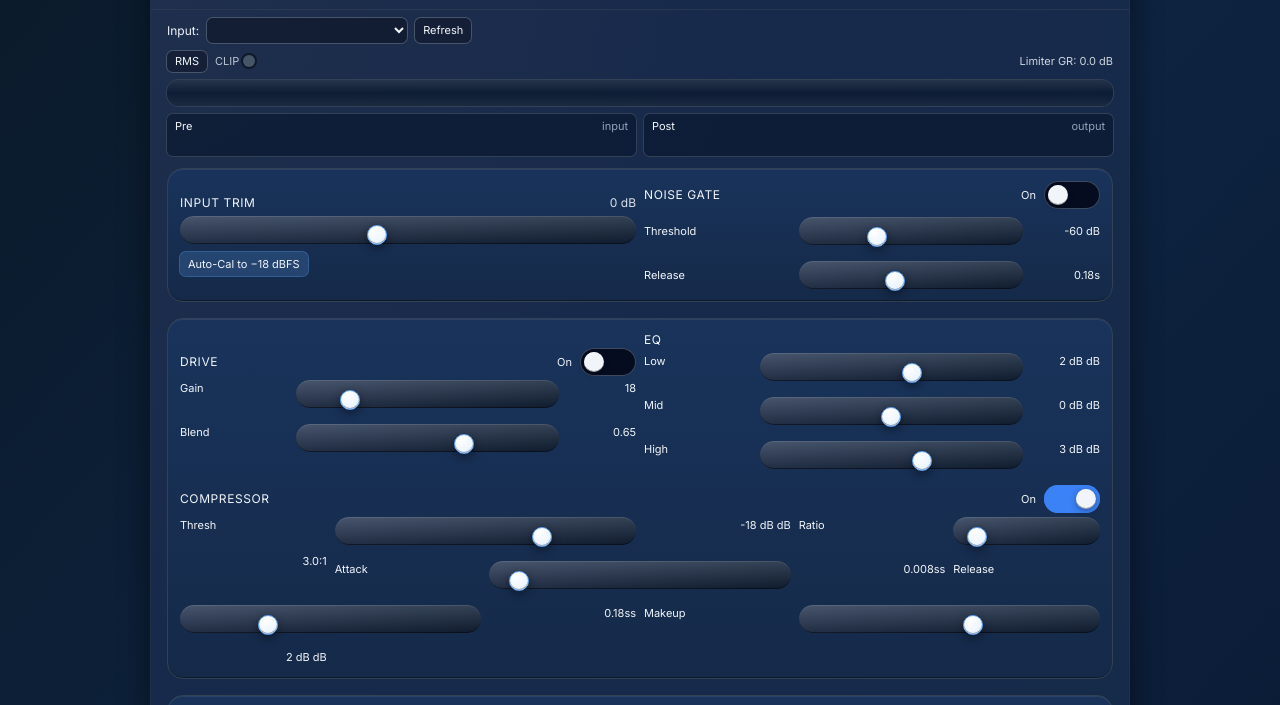
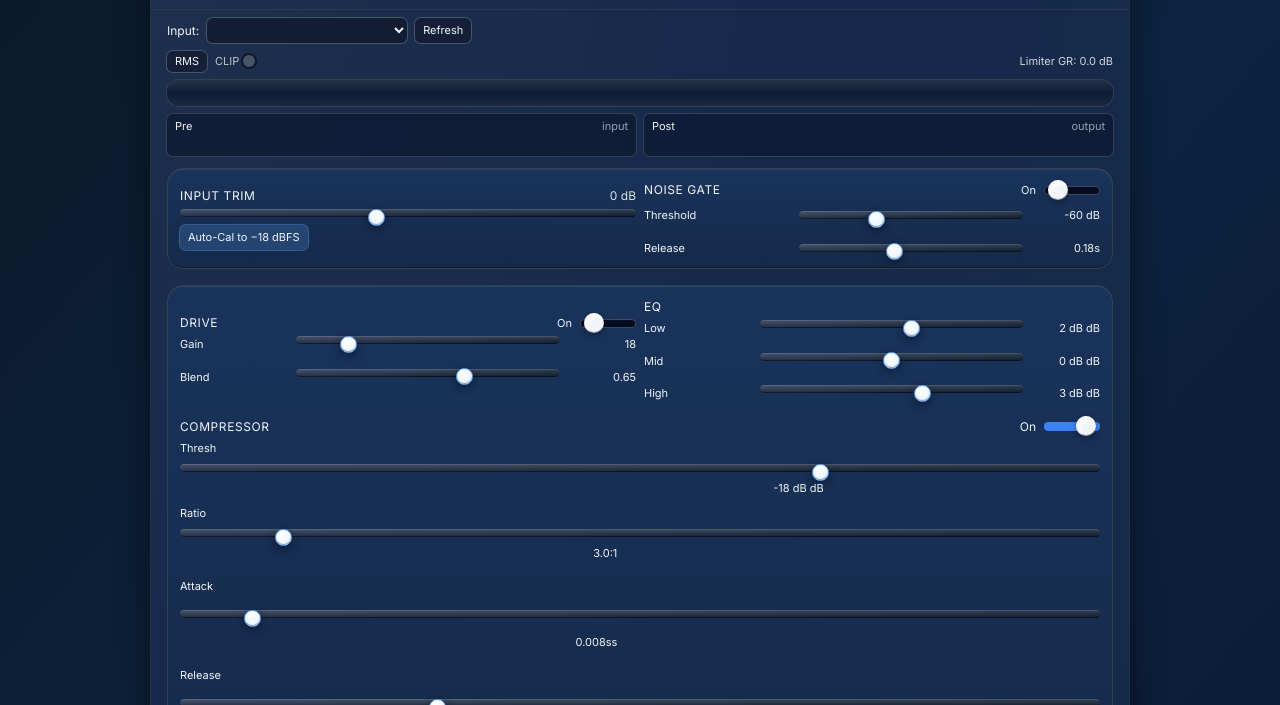
Before and after one commit to scottr1973-star/BLUESHARPTONE, a plain HTML site: page index.html in a window 1280 px wide. Shown: the part 82-787 px from the top of the page. Drawn offline with nearby package versions, Linux system fonts and the light colour scheme.

Commit message:
Update index.html

```diff
--- a/index.html
+++ b/index.html
@@ -15,7 +15,7 @@ tailwind.config={theme:{extend:{fontFamily:{sans:['Inter','system-ui','sans-seri
 </script>
 
 <style>
-:root{--slider-h:28px;--slider-track:9px;--thumb:20px;}
+:root{--slider-h:8px;--slider-track:9px;--thumb:17px;}
 /* Range rails always visible */
 .hslider{-webkit-appearance:none;appearance:none;width:100%;height:var(--slider-h);background:
   linear-gradient(180deg,rgba(255,255,255,.14),rgba(0,0,0,.22)),
@@ -35,8 +35,8 @@ border-radius:9999px;box-shadow:inset 0 1px 0 rgba(255,255,255,.10), inset 0 -1p
 .hslider::-ms-thumb{width:var(--thumb);height:var(--thumb);border-radius:10px;background:radial-gradient(120% 120% at 30% 20%,#fff 0%,#eef6ff 55%,#dbeafe 80%,#bfdbfe 100%);border:1px solid #60a5fa;box-shadow:0 3px 10px rgba(0,0,0,.45), inset 0 1px 0 rgba(255,255,255,.8), inset 0 -1px 0 rgba(0,0,0,.35);margin-top:0}
 
 /* Toggles */
-.toggle-pill{position:relative;display:inline-flex;height:28px;width:56px;align-items:center;border-radius:9999px;background:rgba(2,6,23,.85);box-shadow:inset 0 0 0 1px rgba(100,116,139,.6);transition:background .15s}
-.toggle-dot{position:absolute;left:4px;top:4px;height:20px;width:20px;border-radius:9999px;background:#f1f5f9;box-shadow:inset 1px 1px 0 rgba(255,255,255,.55), inset 0 -1px 0 rgba(0,0,0,.35), 0 2px 6px rgba(0,0,0,.35);transition:transform .2s}
+.toggle-pill{position:relative;display:inline-flex;height:9px;width:56px;align-items:center;border-radius:9999px;background:rgba(2,6,23,.85);box-shadow:inset 0 0 0 1px rgba(100,116,139,.6);transition:background .15s}
+.toggle-dot{position:absolute;left:4px;top:-6px;height:20px;width:20px;border-radius:9999px;background:#f1f5f9;box-shadow:inset 5px 5px 0 rgba(255,255,255,.55), inset 0 -1px 0 rgba(0,0,0,.35), 0 2px 6px rgba(0,0,0,.35);transition:transform .2s}
 .toggle-on{background:#3b82f6;box-shadow:inset 0 0 0 1px rgba(59,130,246,.7)}
 .dot-on{transform:translateX(28px)}
 
@@ -171,14 +171,14 @@ canvas{display:block;width:100%;height:100%}
         <div class="col-span-12">
           <div class="flex items-center justify-between mt-2 mb-1">
             <div class="text-[12px] uppercase tracking-wider text-slate-100">Compressor</div>
-            <div class="flex items-center gap-2"><span class="text-[11px]">On</span><button id="comp-enable" class="toggle-pill toggle-on"><span class="toggle-dot dot-on"></span></button></div>
+            <div class="flex items-center gap-2"><span class="text-[12px]">On</span><button id="comp-enable" class="toggle-pill toggle-on"><span class="toggle-dot dot-on"></span></button></div>
           </div>
-          <div class="grid grid-cols-12 gap-2">
-            <div class="col-span-2 text-[11px]">Thresh</div><div class="col-span-4"><input id="comp-thresh" class="hslider" type="range" min="-60" max="0" step="1" value="-18"/></div><div class="col-span-2 text-right text-[11px]"><span id="comp-thresh-val">-18</span> dB</div>
-            <div class="col-span-2 text-[11px]">Ratio</div><div class="col-span-2"><input id="comp-ratio" class="hslider" type="range" min="1" max="20" step="0.5" value="3"/></div><div class="col-span-2 text-right text-[11px]"><span id="comp-ratio-val">3</span>:1</div>
-            <div class="col-span-2 text-[11px] mt-2">Attack</div><div class="col-span-4 mt-2"><input id="comp-attack" class="hslider" type="range" min="0.001" max="0.1" step="0.001" value="0.008"/></div><div class="col-span-2 text-right text-[11px] mt-2"><span id="comp-attack-val">0.008</span>s</div>
-            <div class="col-span-2 text-[11px] mt-2">Release</div><div class="col-span-4 mt-2"><input id="comp-release" class="hslider" type="range" min="0.02" max="0.6" step="0.01" value="0.18"/></div><div class="col-span-2 text-right text-[11px] mt-2"><span id="comp-release-val">0.18</span>s</div>
-            <div class="col-span-2 text-[11px] mt-2">Makeup</div><div class="col-span-4 mt-2"><input id="comp-makeup" class="hslider" type="range" min="-12" max="12" step="0.5" value="2"/></div><div class="col-span-2 text-right text-[11px] mt-2"><span id="comp-makeup-val">2</span> dB</div>
+          <div class="grid grid-cols-14 gap-2">
+            <div class="col-span-2 text-[11px]">Thresh</div><div class="col-span-4"><input id="comp-thresh" class="hslider" type="range" min="-60" max="0" step="1" value="-18"/></div><div class="col-span-3 text-right text-[11px]"><span id="comp-thresh-val">-18</span> dB</div>
+            <div class="col-span-2 text-[11px]">Ratio</div><div class="col-span-4"><input id="comp-ratio" class="hslider" type="range" min="1" max="20" step="0.5" value="3"/></div><div class="col-span-2 text-right text-[11px]"><span id="comp-ratio-val">3</span>:1</div>
+            <div class="col-span-3 text-[11px] mt-2">Attack</div><div class="col-span-4 mt-2"><input id="comp-attack" class="hslider" type="range" min="0.001" max="0.1" step="0.001" value="0.008"/></div><div class="col-span-2 text-right text-[11px] mt-2"><span id="comp-attack-val">0.008</span>s</div>
+            <div class="col-span-3 text-[11px] mt-2">Release</div><div class="col-span-4 mt-2"><input id="comp-release" class="hslider" type="range" min="0.02" max="0.6" step="0.01" value="0.18"/></div><div class="col-span-2 text-right text-[11px] mt-2"><span id="comp-release-val">0.18</span>s</div>
+            <div class="col-span-3 text-[11px] mt-2">Makeup</div><div class="col-span-4 mt-2"><input id="comp-makeup" class="hslider" type="range" min="-12" max="12" step="0.5" value="2"/></div><div class="col-span-2 text-right text-[11px] mt-2"><span id="comp-makeup-val">2</span> dB</div>
           </div>
         </div>
       </div>
```
